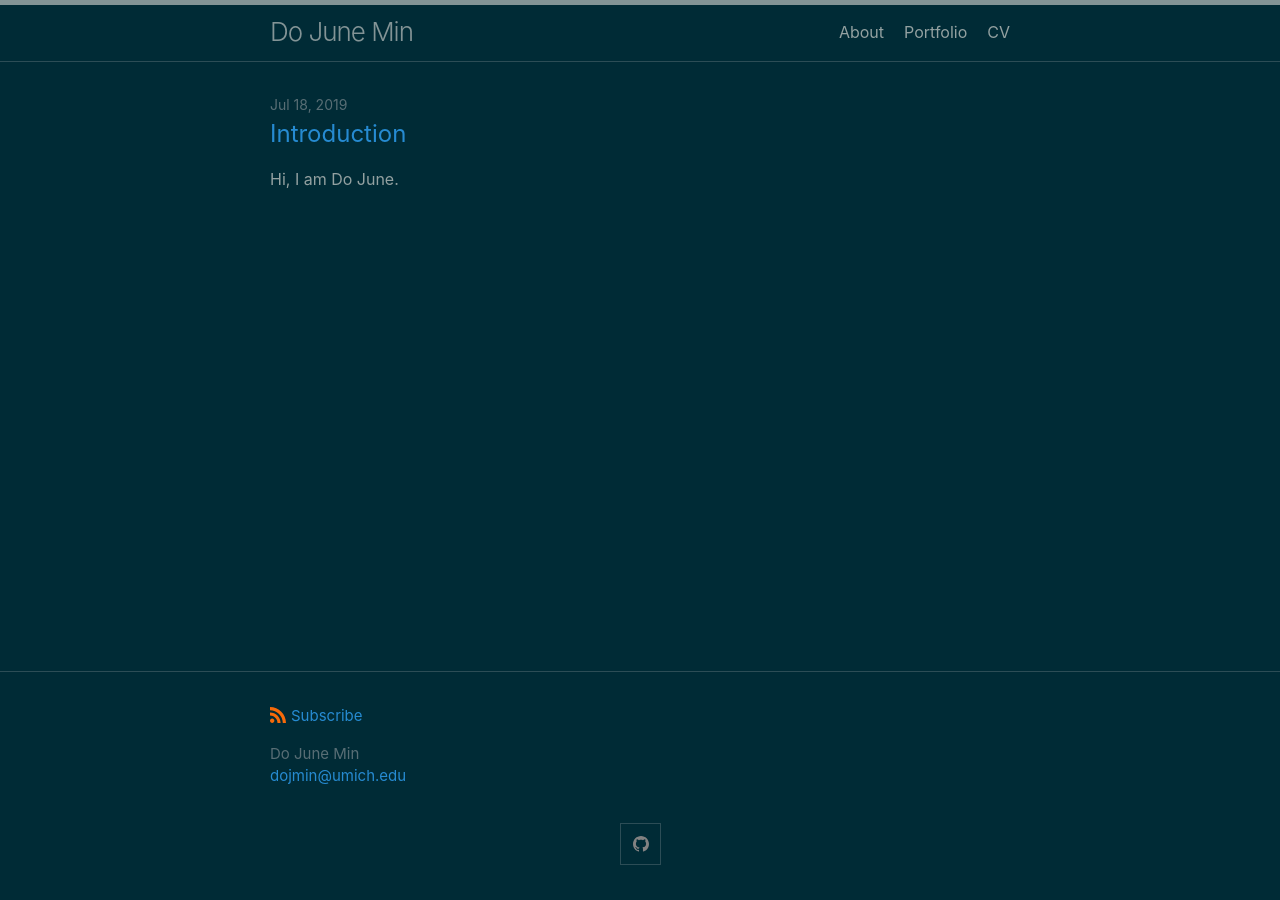
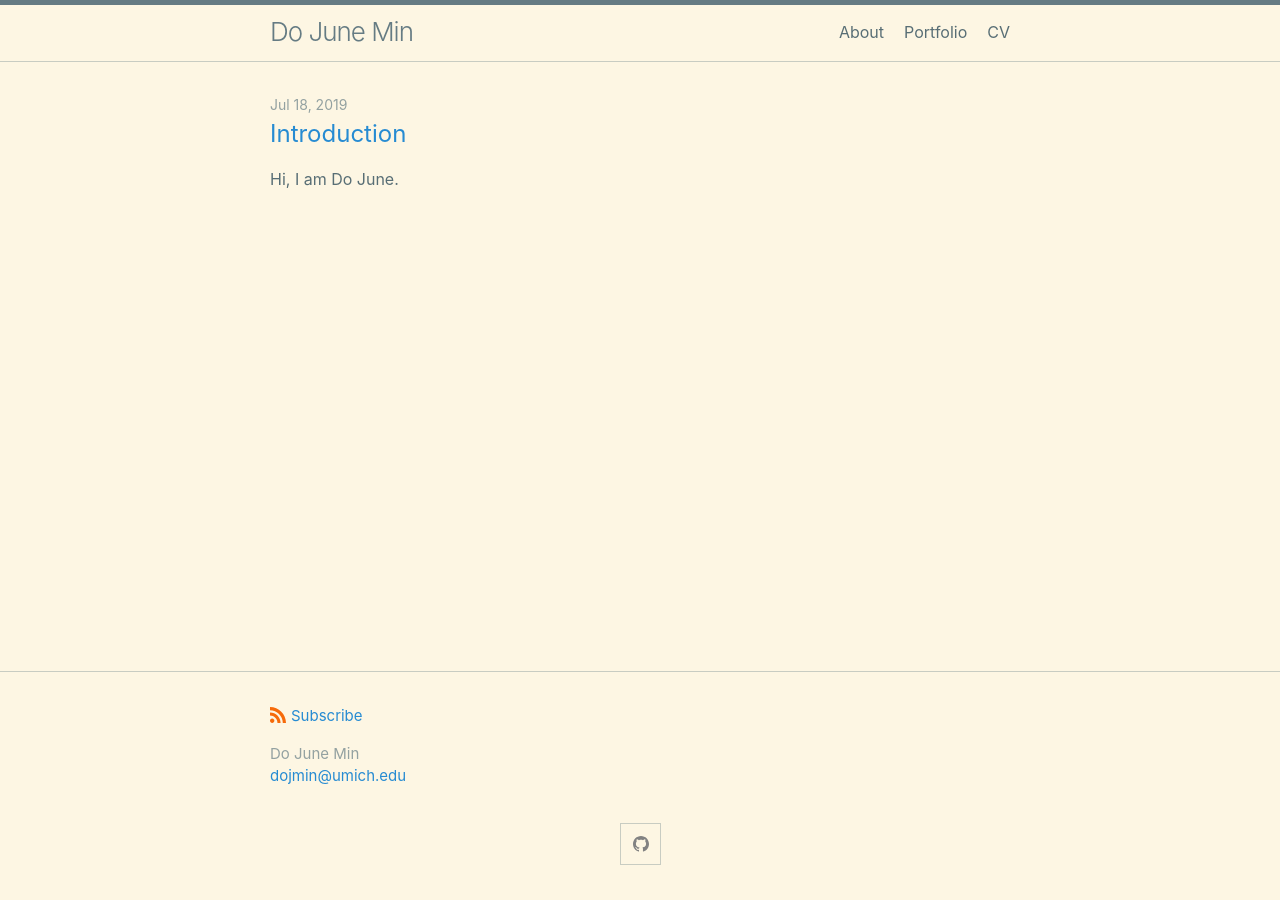
Before and after one commit to mindojune/mindojune.github.io, a Jekyll site: the page built from index.md, in a window 1280 px wide. Built offline with Jekyll 4.4.1, drawn with Linux system fonts in a browser that asks for light colours.

Commit message:
Update _config.yml

```diff
--- a/_config.yml
+++ b/_config.yml
@@ -14,7 +14,8 @@ disqus:
 # refer to https://shopify.github.io/liquid/filters/date/ if you want to customize this
 minima:
   #skin: dark
-  skin: solarized-dark
+  #skin: solarized-dark
+  skin: solarized
   date_format: "%b %-d, %Y" #"%Y %b %-d" #
 
   # generate social links in footer
```
